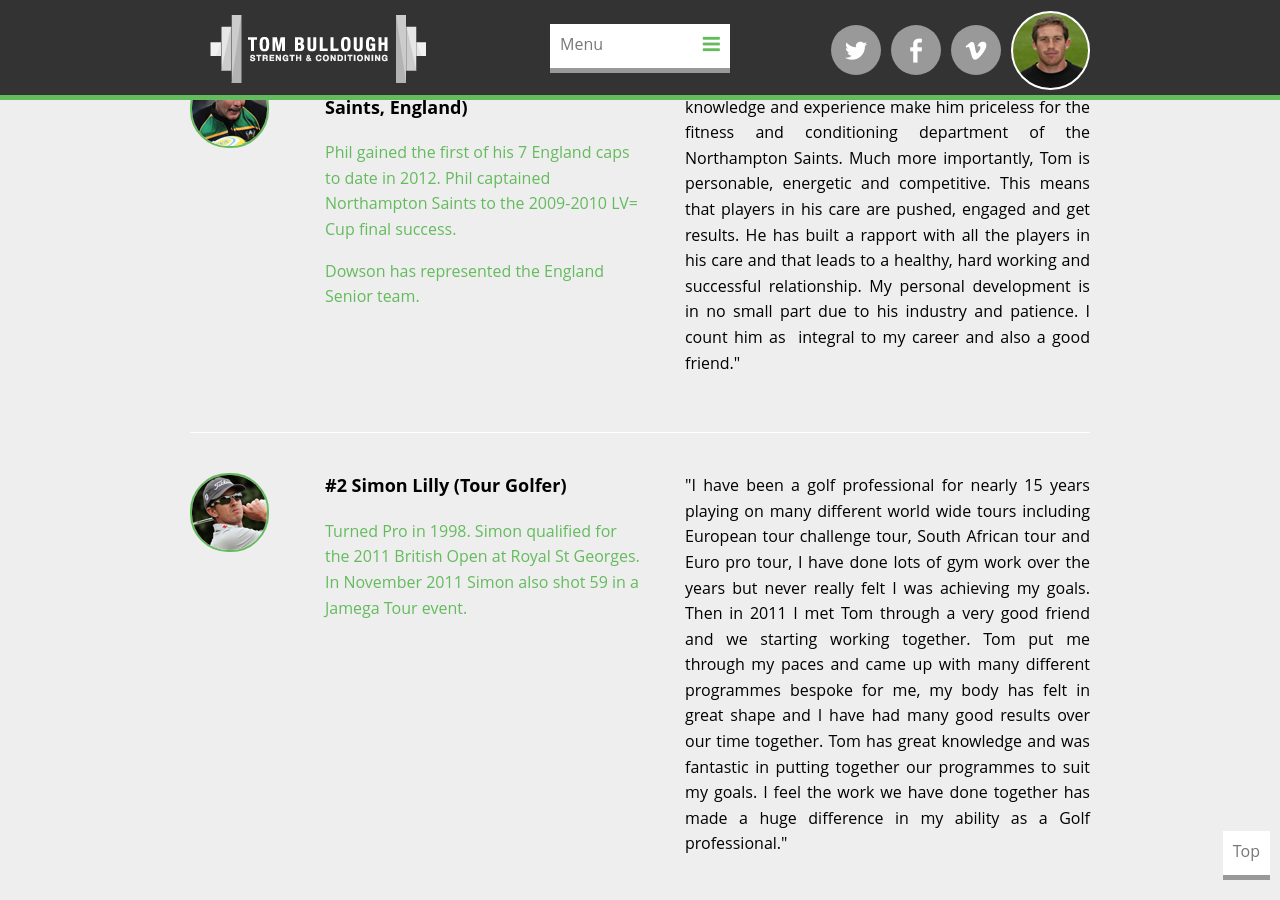
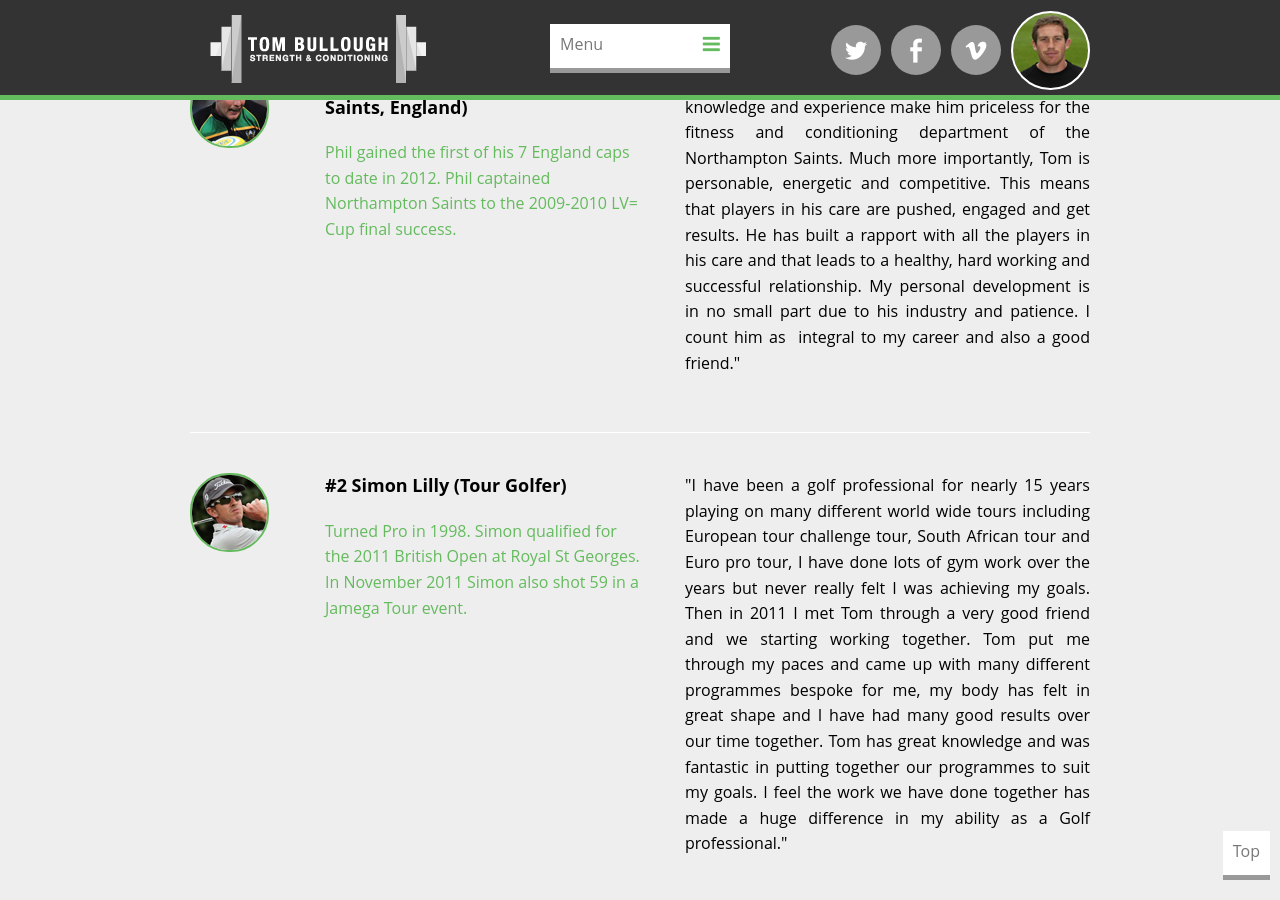
Before and after one commit to tbullough/tbullough.github.io, a Jekyll site: the page built from index.html, in a window 1280 px wide and 900 px high, scrolled down 1814 px. Built offline with Jekyll 4.4.1, drawn with Linux system fonts in a browser that asks for light colours; Markdown is read by kramdown in place of the engine named in the settings.

Commit message:
Update testimonials.yml

```diff
--- a/_data/testimonials.yml
+++ b/_data/testimonials.yml
@@ -1,7 +1,7 @@
 - heading: Testimonials
   image: img/philDowson.jpg
   title: Phil Dowson (Northampton Saints, England)
-  brief: <p>Phil gained the first of his 7 England caps to date in 2012. Phil captained Northampton Saints to the 2009-2010 LV= Cup final success.</p><p>Dowson has represented the England Senior team.</p>
+  brief: <p>Phil gained the first of his 7 England caps to date in 2012. Phil captained Northampton Saints to the 2009-2010 LV= Cup final success.</p><p>
   content: <p>"Tom Bullough is a first class conditioner. His knowledge and experience make him priceless for the fitness and conditioning department of the Northampton Saints. Much more importantly, Tom is personable, energetic and competitive. This means that players in his care are pushed, engaged and get results. He has built a rapport with all the players in his care and that leads to a healthy, hard working and successful relationship. My personal development is in no small part due to his industry and patience. I count him as  integral to my career and also a good friend."</p>
 
 - title: Simon Lilly (Tour Golfer)
```
